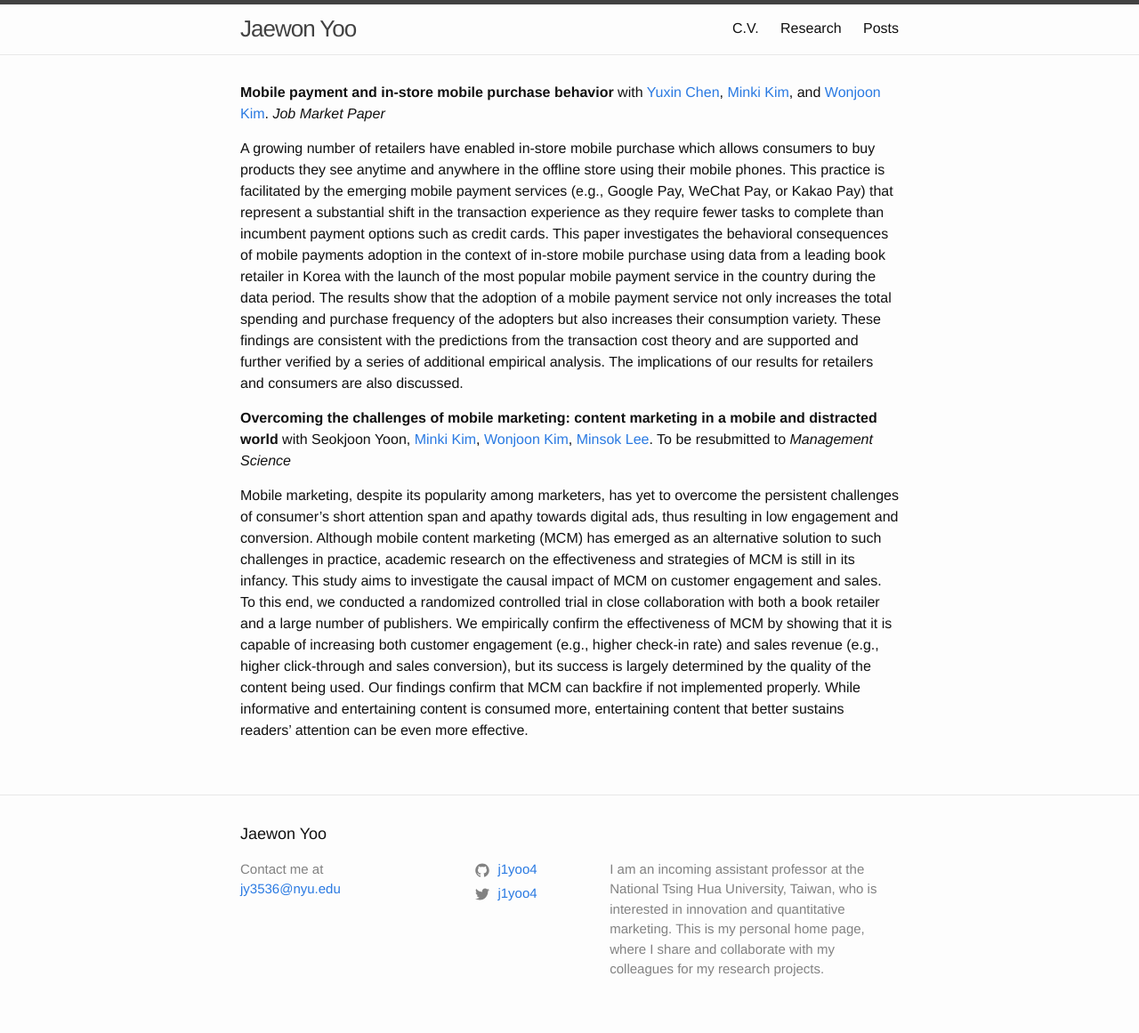
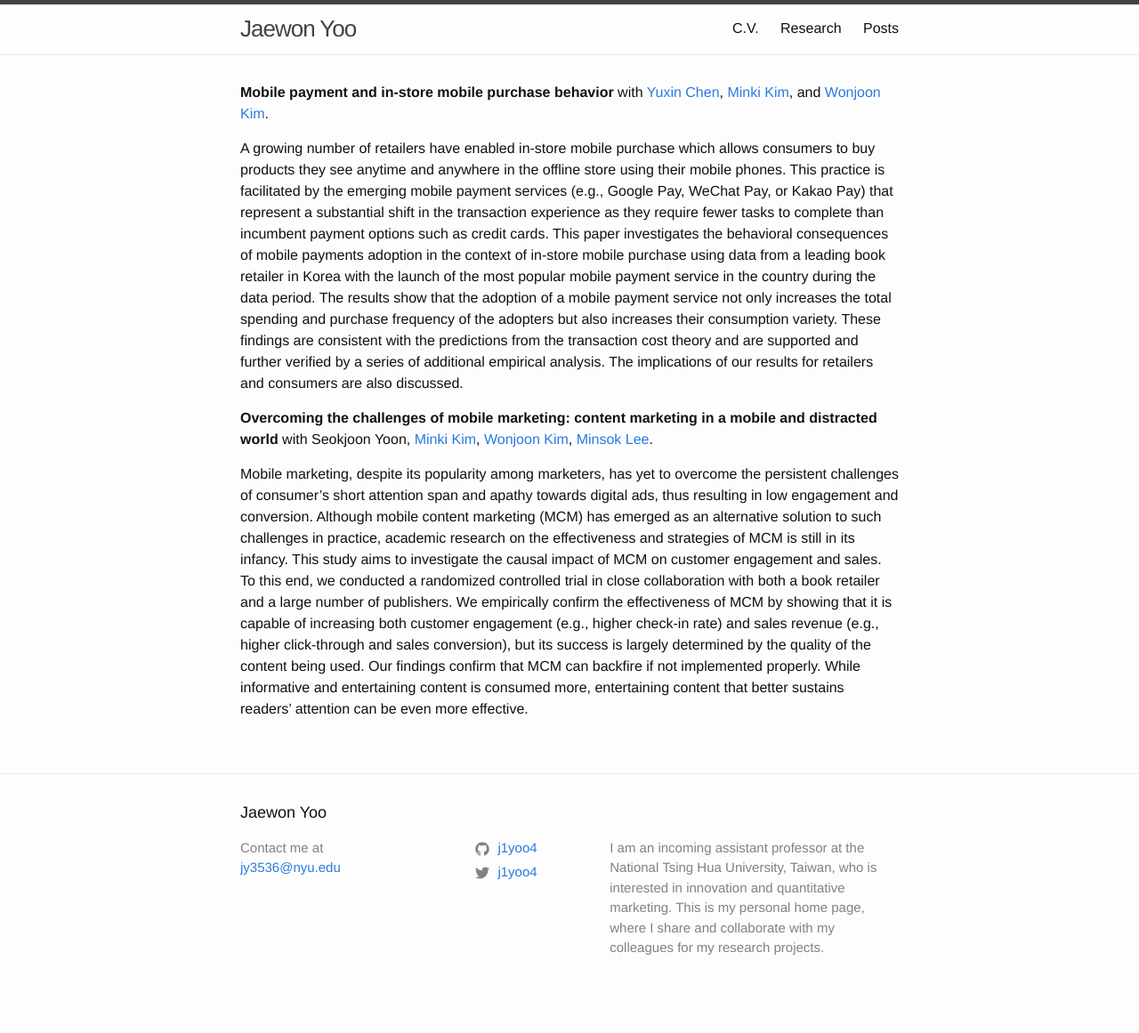
Before and after one commit to j1yoo/j1yoo.github.io, a Jekyll site: the page built from research.markdown, in a window 1280 px wide. Shown: the whole page at 89% size. Built offline with Jekyll 4.4.1, drawn with Linux system fonts in a browser that asks for light colours; after the commit the page ends 1137 px from its top, so only the background shows below that.

Commit message:
Update research.markdown

```diff
--- a/research.markdown
+++ b/research.markdown
@@ -4,11 +4,11 @@
 permalink: /JaewonYoo/Research/
 ---
 
-__Mobile payment and in-store mobile purchase behavior__ with [Yuxin Chen](https://shanghai.nyu.edu/academics/faculty/directory/yuxin-chen){:target="_blank"}, [Minki Kim](https://www.business.kaist.edu/faculty/pcmingki){:target="_blank"}, and [Wonjoon Kim](http://wjkim.kaist.ac.kr/home){:target="_blank"}. _Job Market Paper_
+__Mobile payment and in-store mobile purchase behavior__ with [Yuxin Chen](https://shanghai.nyu.edu/academics/faculty/directory/yuxin-chen){:target="_blank"}, [Minki Kim](https://www.business.kaist.edu/faculty/pcmingki){:target="_blank"}, and [Wonjoon Kim](http://wjkim.kaist.ac.kr/home){:target="_blank"}.
 
 A growing number of retailers have enabled in-store mobile purchase which allows consumers to buy products they see anytime and anywhere in the offline store using their mobile phones. This practice is facilitated by the emerging mobile payment services (e.g., Google Pay, WeChat Pay, or Kakao Pay) that represent a substantial shift in the transaction experience as they require fewer tasks to complete than incumbent payment options such as credit cards. This paper investigates the behavioral consequences of mobile payments adoption in the context of in-store mobile purchase using data from a leading book retailer in Korea with the launch of the most popular mobile payment service in the country during the data period. The results show that the adoption of a mobile payment service not only increases the total spending and purchase frequency of the adopters but also increases their consumption variety. These findings are consistent with the predictions from the transaction cost theory and are supported and further verified by a series of additional empirical analysis. The implications of our results for retailers and consumers are also discussed.
 
-__Overcoming the challenges of mobile marketing: content marketing in a mobile and distracted world__ with Seokjoon Yoon, [Minki Kim](https://www.business.kaist.edu/faculty/pcmingki){:target="_blank"}, [Wonjoon Kim](http://wjkim.kaist.ac.kr/home){:target="_blank"}, [Minsok Lee](https://mapss.uchicago.edu/directory/min-sok-lee){:target="_blank"}. To be resubmitted to _Management Science_
+__Overcoming the challenges of mobile marketing: content marketing in a mobile and distracted world__ with Seokjoon Yoon, [Minki Kim](https://www.business.kaist.edu/faculty/pcmingki){:target="_blank"}, [Wonjoon Kim](http://wjkim.kaist.ac.kr/home){:target="_blank"}, [Minsok Lee](https://mapss.uchicago.edu/directory/min-sok-lee){:target="_blank"}.
 
 Mobile marketing, despite its popularity among marketers, has yet to overcome the persistent challenges of consumer’s short attention span and apathy towards digital ads, thus resulting in low engagement and conversion. Although mobile content marketing (MCM) has emerged as an alternative solution to such challenges in practice, academic research on the effectiveness and strategies of MCM is still in its infancy. This study aims to investigate the causal impact of MCM on customer engagement and sales. To this end, we conducted a randomized controlled trial in close collaboration with both a book retailer and a large number of publishers. We empirically confirm the effectiveness of MCM by showing that it is capable of increasing both customer engagement (e.g., higher check-in rate) and sales revenue (e.g., higher click-through and sales conversion), but its success is largely determined by the quality of the content being used. Our findings confirm that MCM can backfire if not implemented properly. While informative and entertaining content is consumed more, entertaining content that better sustains readers’ attention can be even more effective.
 
```
